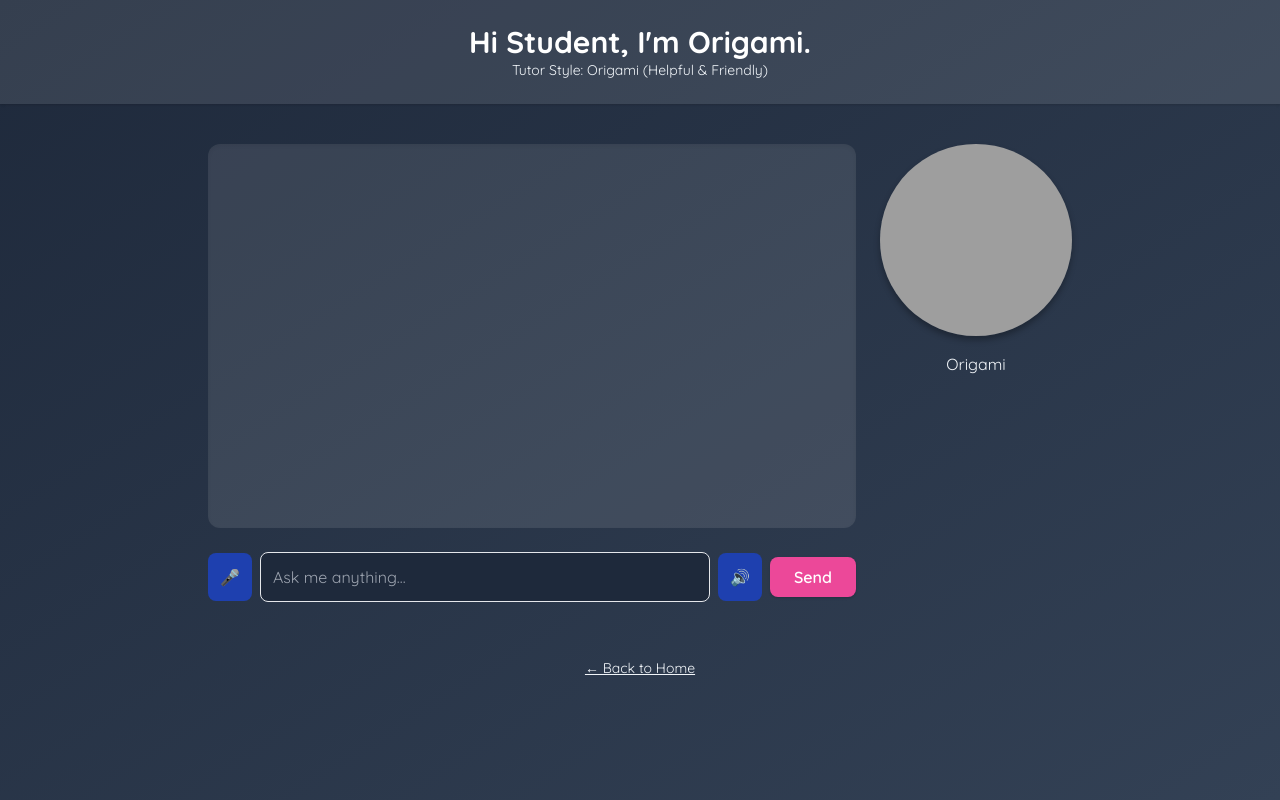
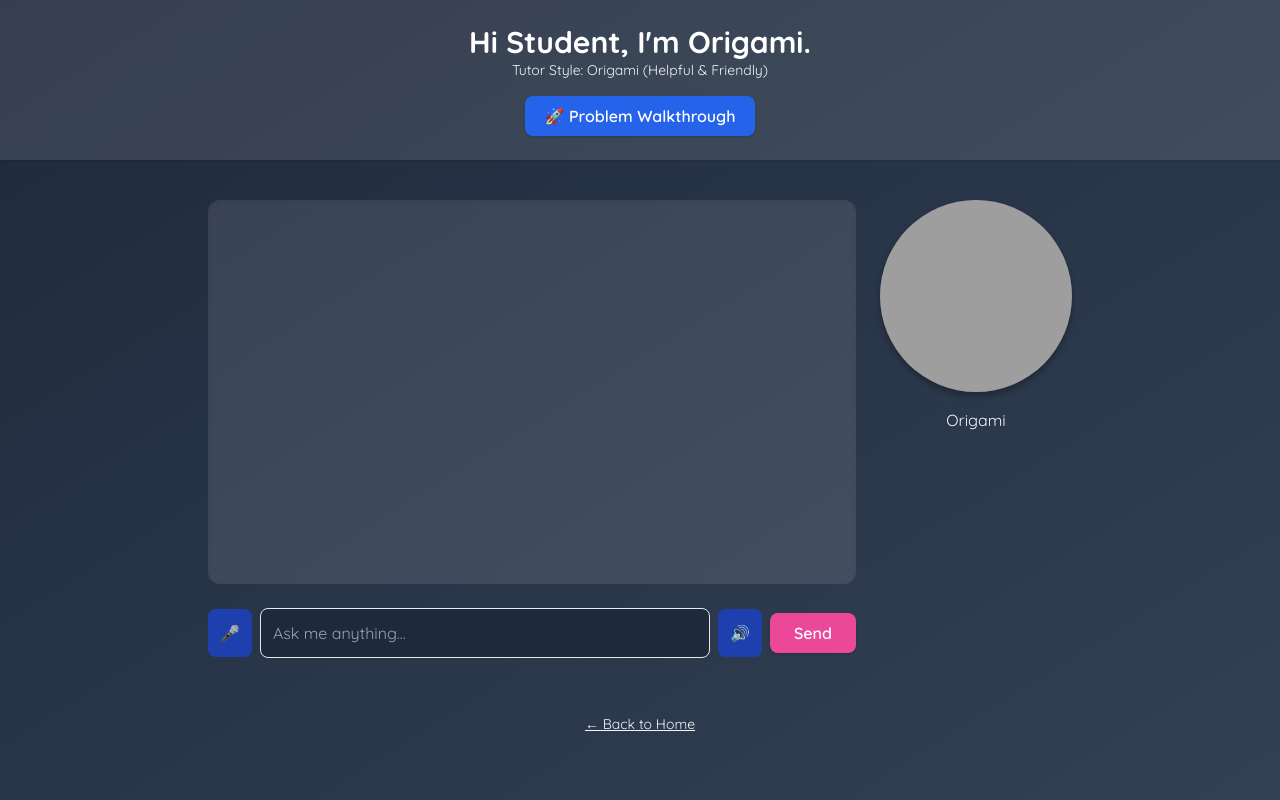
Before and after one commit to RyanLBuchanan/adas-kids-site, a website: page play.html in a window 1280 px wide. Drawn offline with nearby package versions, Linux system fonts and the light colour scheme; grey boxes are pictures that could not be loaded.

Commit message:
feat: Added button to send from Ada input page (play.html) to problem wlkthrough page (problem.html)

```diff
--- a/play.html
+++ b/play.html
@@ -53,6 +53,16 @@
       <p id="avatar-persona" class="text-sm text-slate-300">
         Your AI tutor is here to help.
       </p>
+
+      <!-- New button -->
+      <div class="mt-4">
+        <a
+          href="problem.html"
+          class="inline-block bg-blue-600 text-white px-5 py-2 rounded-lg font-semibold shadow hover:bg-blue-700 transition"
+        >
+          🚀 Problem Walkthrough
+        </a>
+      </div>
     </header>
 
     <!-- Chat & Avatar Container -->
```
